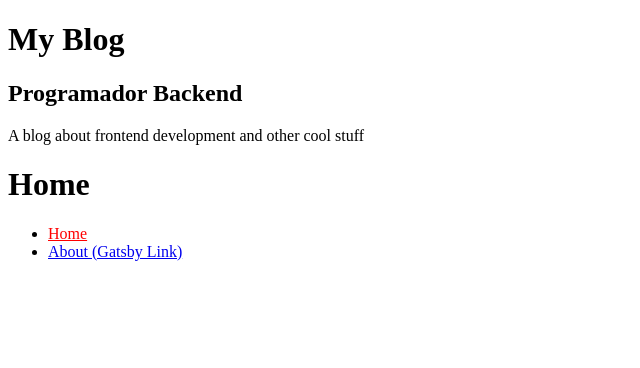
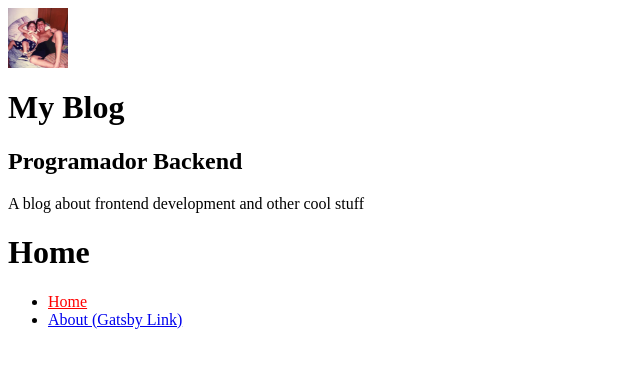
Before and after one commit to hberdu/petlify, a Gatsby site: page / in a window 1280 px wide. Shown: the whole page, without its empty margins (0-640 px from the left). Built offline with nearby package versions, Linux system fonts and the light colour scheme; Gatsby itself is replaced by a stand-in of ours.

Commit message:
Adição de Imagem

```diff
--- /dev/null
+++ b/src/components/Avatar/index.js
@@ -0,0 +1,32 @@
+import React from "react"
+import { useStaticQuery, graphql } from "gatsby"
+import Img from "gatsby-image"
+
+
+const Avatar = () => {
+    const {avatarImage} = useStaticQuery(
+        graphql`
+            query {
+                    avatarImage: file(relativePath: { eq: "profile-photo.jpeg"}) {
+                        childImageSharp {
+                            fluid(maxWidth: 60, maxHeight: 60){
+                                ...GatsbyImageSharpFluid_tracedSVG
+                            }
+                        }
+                    }
+            }
+        `
+    )
+
+    return (
+        <Img
+            fluid={avatarImage.childImageSharp.fluid}
+            className="foo"
+            style={{ width: "60px" }}
+        />
+    )
+
+
+}
+
+export default Avatar
--- a/src/components/Profile/index.js
+++ b/src/components/Profile/index.js
@@ -1,6 +1,6 @@
 import React from "react"
 import { useStaticQuery, graphql } from "gatsby"
-
+import Avatar from "../Avatar"
 
 const Profile = () => {
     const {
@@ -20,6 +20,7 @@
 `)
 return (
     <div className="Profile-wreapper">
+    <Avatar />
     <h1>{title}</h1>
     <h2>{position}</h2>
     <p>{description}</p>
```
Also changed, not shown: src/images/profile-photo.jpeg (added).
